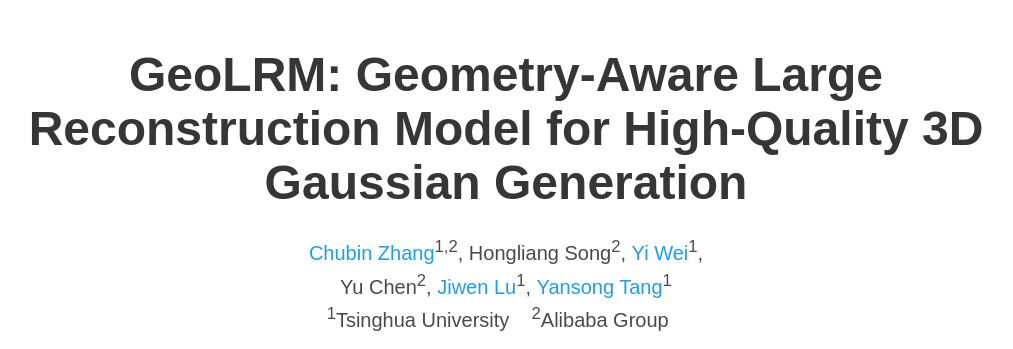
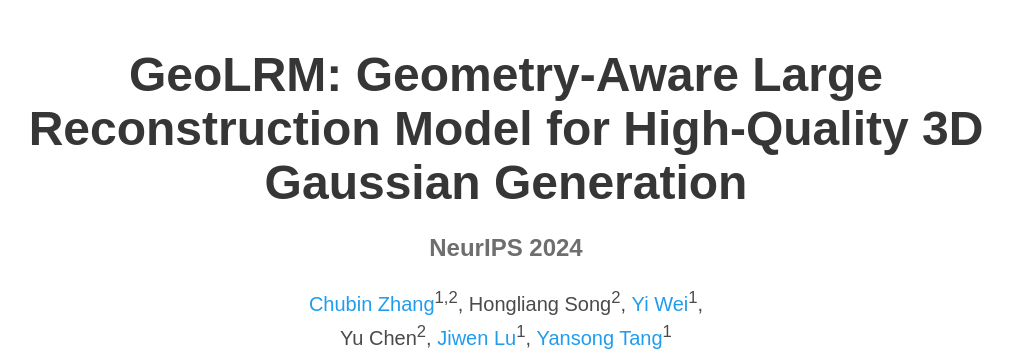
Before and after one commit to alibaba-yuanjing-aigclab/alibaba-yuanjing-aigclab.github.io, a plain HTML site: page GeoLRM/index.html in a window 1280 px wide. Shown: the top 349 px of the page, without its empty margins (134-1147 px from the left). Drawn offline with nearby package versions, Linux system fonts and the light colour scheme; some packages are replaced by stand-ins of ours; files that its build step writes are made by us from their sources; a script that the page names is missing; some icons are missing; a web font is replaced by a local one.

Commit message:
Update index.html

```diff
--- a/GeoLRM/index.html
+++ b/GeoLRM/index.html
@@ -7,7 +7,7 @@
         content="GeoLRM Homepage">
   <meta name="keywords" content="GeoLRM, 3D, AIGC, LRM, large reconstruction model, sparse view reconstruction">
   <meta name="viewport" content="width=device-width, initial-scale=1">
-  <title>GeoLRM: Geometry-Aware Large Reconstruction Model for High-Quality 3D Gaussian Generation</title>
+  <title>[NeurIPS 2024] GeoLRM: Geometry-Aware Large Reconstruction Model for High-Quality 3D Gaussian Generation</title>
 
   <!-- Global site tag (gtag.js) - Google Analytics -->
   <script>
@@ -57,6 +57,7 @@
       <div class="columns is-centered">
         <div class="column has-text-centered">
           <h1 class="title is-1 publication-title">GeoLRM: Geometry-Aware Large Reconstruction Model for High-Quality 3D Gaussian Generation</h1>
+          <h1 class="title is-4 publication-title", style="color:#6e6e6e;">NeurIPS 2024</h1>
           <div class="is-size-5 publication-authors">
             <span class="author-block">
               <a href="https://LinShan-Bin.github.io">Chubin Zhang</a><sup>1,2</sup>,</span>
```
